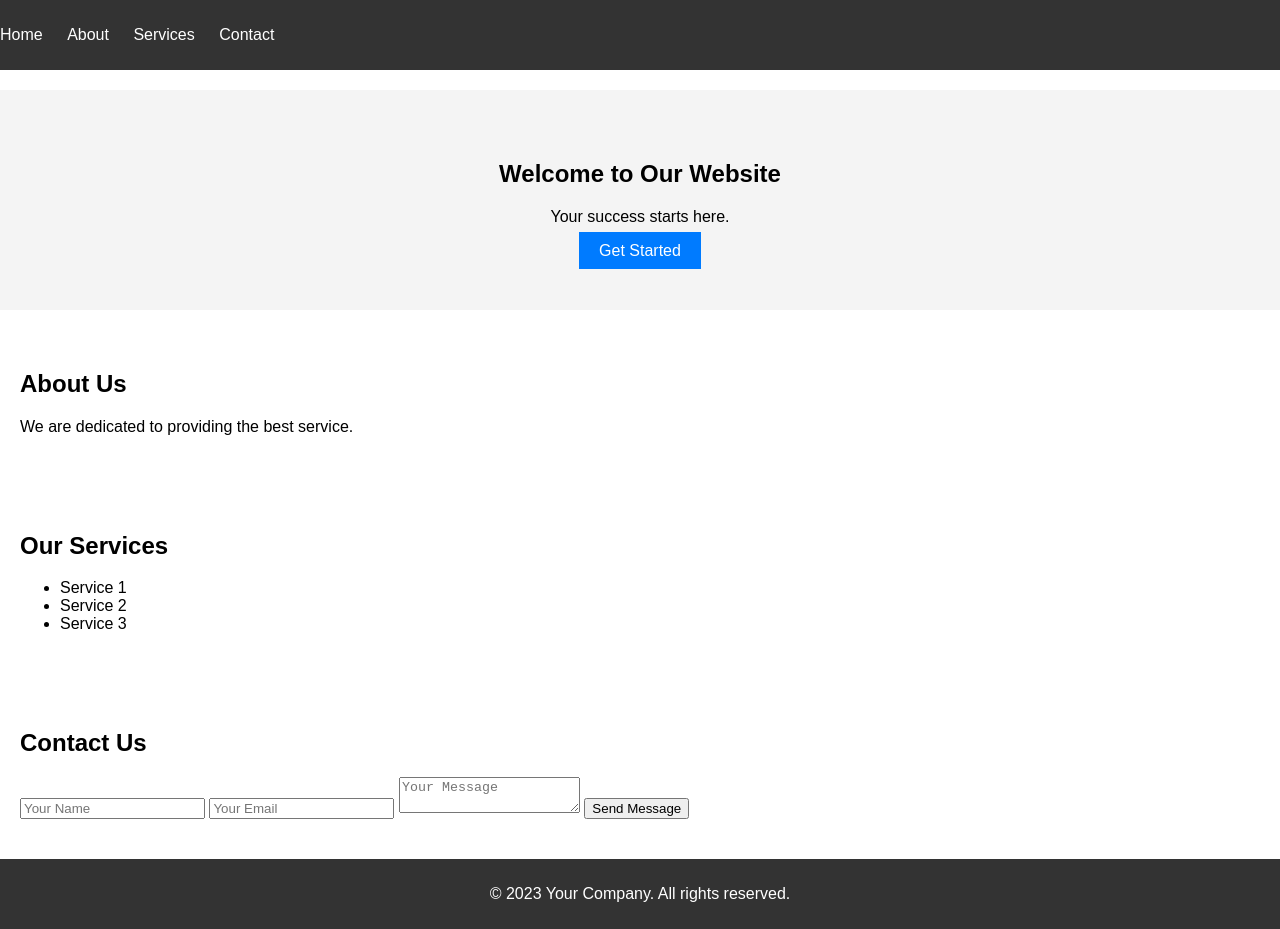
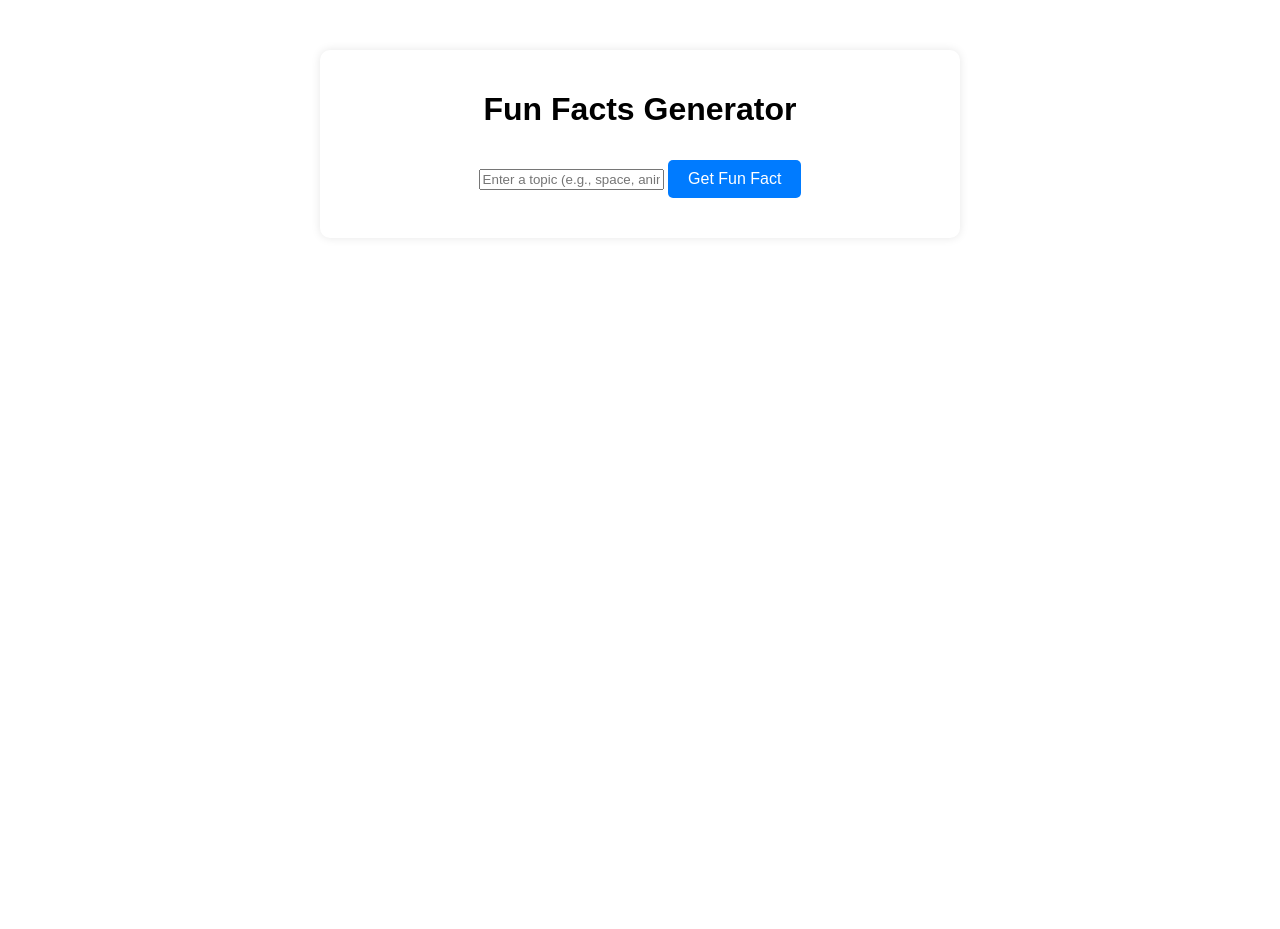
Before and after one commit to Zaheer2003/GenAIwithPieces, a plain HTML site: page index.html in a window 1280 px wide. After the commit the page ends 800 px from the top, so only its background shows below. Drawn offline with Linux system fonts and the light colour scheme.

Commit message:
Update index.html

```diff
--- a/index.html
+++ b/index.html
@@ -3,122 +3,68 @@
 <head>
     <meta charset="UTF-8">
     <meta name="viewport" content="width=device-width, initial-scale=1.0">
-    <title>Single Page Website</title>
+    <title>Fun Facts Generator</title>
     <style>
         body {
             font-family: Arial, sans-serif;
-            margin: 0;
-            padding: 0;
+            text-align: center;
+            margin: 50px;
         }
-
-        header {
-            background: #333;
-            color: #fff;
-            padding: 10px 0;
+        .container {
+            max-width: 600px;
+            margin: auto;
+            padding: 20px;
+            border-radius: 10px;
+            box-shadow: 0 0 10px rgba(0, 0, 0, 0.1);
         }
-
-        nav ul {
-            list-style: none;
-            padding: 0;
+        button {
+            padding: 10px 20px;
+            font-size: 16px;
+            border: none;
+            border-radius: 5px;
+            background-color: #007BFF;
+            color: white;
+            cursor: pointer;
+            margin-top: 10px;
         }
-
-        nav ul li {
-            display: inline;
-            margin-right: 20px;
+        button:hover {
+            background-color: #0056b3;
         }
-
-        nav ul li a {
-            color: #fff;
-            text-decoration: none;
-        }
-
-        section {
-            padding: 20px;
-            margin: 20px 0;
-        }
-
-        #hero {
-            background: #f4f4f4;
-            text-align: center;
-            padding: 50px 0;
-        }
-
-        .cta-button {
-            background: #007BFF;
-            color: #fff;
-            padding: 10px 20px;
-            text-decoration: none;
-        }
-
-        footer {
-            text-align: center;
-            padding: 10px 0;
-            background: #333;
-            color: #fff;
+        .fact {
+            font-size: 18px;
+            margin-top: 20px;
         }
     </style>
 </head>
 <body>
-    <header>
-        <nav>
-            <ul>
-                <li><a href="#hero">Home</a></li>
-                <li><a href="#about">About</a></li>
-                <li><a href="#services">Services</a></li>
-                <li><a href="#contact">Contact</a></li>
-            </ul>
-        </nav>
-    </header>
-
-    <section id="hero">
-        <h1>Welcome to Our Website</h1>
-        <p>Your success starts here.</p>
-        <a href="#contact" class="cta-button">Get Started</a>
-    </section>
-
-    <section id="about">
-        <h2>About Us</h2>
-        <p>We are dedicated to providing the best service.</p>
-    </section>
-
-    <section id="services">
-        <h2>Our Services</h2>
-        <ul>
-            <li>Service 1</li>
-            <li>Service 2</li>
-            <li>Service 3</li>
-        </ul>
-    </section>
-
-    <section id="contact">
-        <h2>Contact Us</h2>
-        <form id="contact-form">
-            <input type="text" placeholder="Your Name" required>
-            <input type="email" placeholder="Your Email" required>
-            <textarea placeholder="Your Message" required></textarea>
-            <button type="submit">Send Message</button>
-        </form>
-    </section>
-
-    <footer>
-        <p>&copy; 2023 Your Company. All rights reserved.</p>
-    </footer>
+    <div class="container">
+        <h1>Fun Facts Generator</h1>
+        <input type="text" id="topic" placeholder="Enter a topic (e.g., space, animals)">
+        <button onclick="generateFact()">Get Fun Fact</button>
+        <p class="fact" id="fact"></p>
+    </div>
 
     <script>
-        document.getElementById('contact-form').addEventListener('submit', function(event) {
-            event.preventDefault();
-            alert('Thank you for your message!');
-            this.reset();
-        });
+        async function generateFact() {
+            const topic = document.getElementById("topic").value.trim();
+            if (!topic) {
+                alert("Please enter a topic!");
+                return;
+            }
 
-        document.querySelectorAll('nav a').forEach(anchor => {
-            anchor.addEventListener('click', function(e) {
-                e.preventDefault();
-                document.querySelector(this.getAttribute('href')).scrollIntoView({
-                    behavior: 'smooth'
-                });
-            });
-        });
+            const prompt = `Give me a fun fact about ${topic}. Make sure it is accurate and verified.`;
+
+            // Simulating AI response with predefined facts (replace with real AI API if available)
+            const facts = {
+                "space": "Did you know that a day on Venus is longer than a year on Venus?",
+                "animals": "Octopuses have three hearts and their blood is blue!",
+                "history": "Napoleon was once attacked by a horde of bunnies!",
+                "science": "Bananas are berries, but strawberries aren’t!"
+            };
+
+            const fact = facts[topic.toLowerCase()] || "Sorry, I couldn't find a fun fact about that topic!";
+            document.getElementById("fact").innerText = fact;
+        }
     </script>
 </body>
 </html>
```
